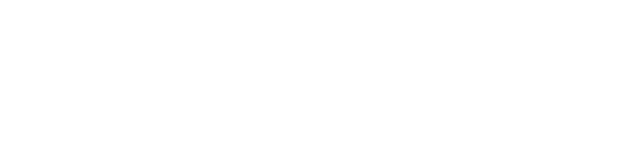
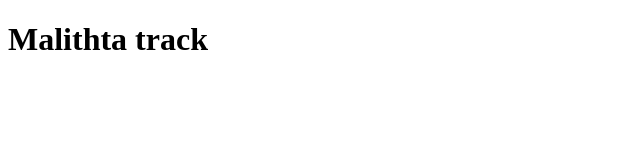
Before and after one commit to VoltGK/second-git-project, a plain HTML site: page index.html in a window 1280 px wide. Shown: the whole page, without its empty margins (0-640 px from the left). Drawn offline with Linux system fonts and the light colour scheme.

Commit message:
edit index.html

```diff
--- a/index.html
+++ b/index.html
@@ -6,6 +6,6 @@
     <title>Document</title>
 </head>
 <body>
-
+    <h1>Malithta track</h1>
 </body>
 </html>
```
